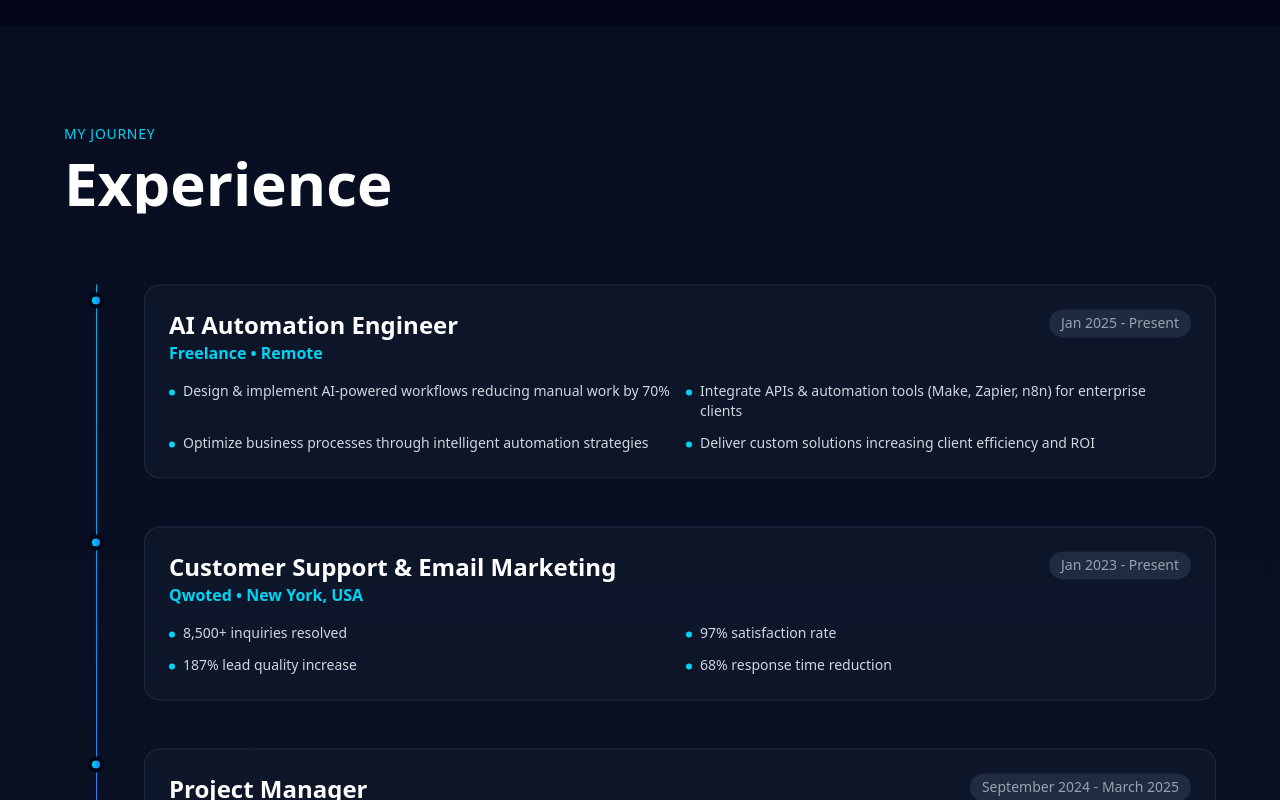
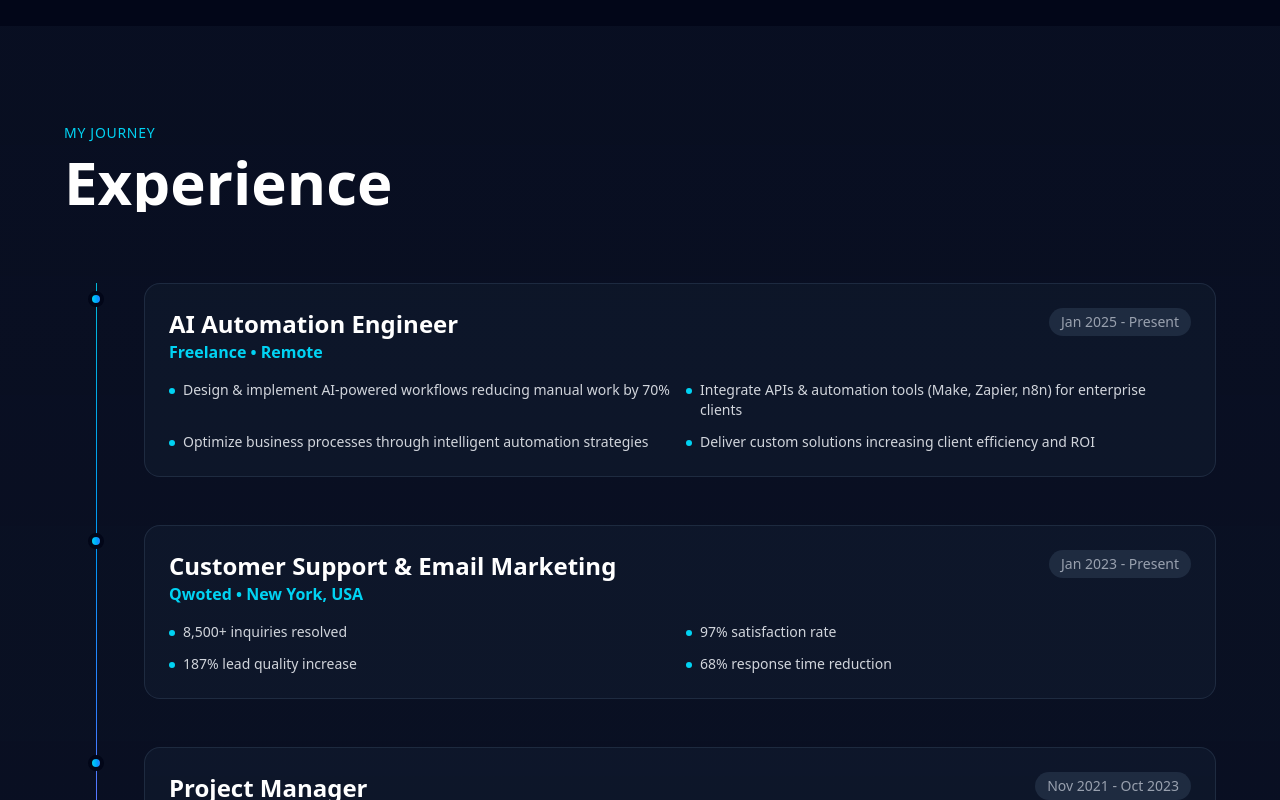
Before and after one commit to Nwachukwupgate/damatie-portfolio, a Next.js app: page / in a window 1280 px wide. Shown: the part 2000-2800 px from the top of the page. Built offline with nearby package versions, Linux system fonts and the light colour scheme.

Commit message:
updated releazze section

```diff
--- a/app/page.tsx
+++ b/app/page.tsx
@@ -2,7 +2,7 @@
 
 import React, { useEffect, useRef, useState } from 'react';
 import { motion, useScroll, useTransform, useSpring, useInView, AnimatePresence } from 'framer-motion';
-import { Menu, X, Linkedin, Mail, ArrowRight, Sparkles, Zap, Target, TrendingUp, ExternalLink, Briefcase, Building2, Heart } from 'lucide-react';
+import { Menu, X, Linkedin, Mail, ArrowRight, Sparkles, Zap, Target, TrendingUp, ExternalLink, Briefcase, Building2, Heart, Rocket } from 'lucide-react';
 
 // Floating geometric shapes component
 const FloatingShapes = () => {
@@ -742,13 +742,6 @@ export default function Home() {
               },
               {
                 title: 'Project Manager',
-                    company: 'Releazze',
-                    location: 'Lagos, Nigeria',
-                    period: 'September 2024 - March 2025',
-                    highlights: ['Drove cross-functional teams to deliver multiple projects from planning to launch', 'Coordinated stakeholders to ensure clear scope, timelines, and accountability', 'Monitored progress and resolved blockers to keep projects moving', 'Standardized project workflows to improve delivery consistency']
-                  },
-                  {
-                    title: 'Project Manager',
                 company: 'Intelligent Innovations',
                 location: 'Lagos, Nigeria',
                 period: 'Nov 2021 - Oct 2023',
@@ -876,6 +869,20 @@ export default function Home() {
                     'Established QA processes & standards',
                     'Managed sprint planning & execution',
                     'Ensured user-centric feature delivery'
+                  ]
+                },
+                {
+                  title: 'Releazze',
+                  description: 'A dynamic product launch and release management platform helping teams streamline their go-to-market strategies. Enables efficient coordination of product releases across multiple channels and stakeholders.',
+                  role: 'Project Manager',
+                  icon: Rocket,
+                  link: null,
+                  color: 'cyan',
+                  contributions: [
+                    'Drove cross-functional teams from planning to launch',
+                    'Coordinated stakeholders for clear scope & timelines',
+                    'Monitored progress and resolved blockers',
+                    'Standardized project workflows for consistency'
                   ]
                 }
               ].map((project, i) => (
```
Lines whose indentation alone changed are shown as unchanged.
